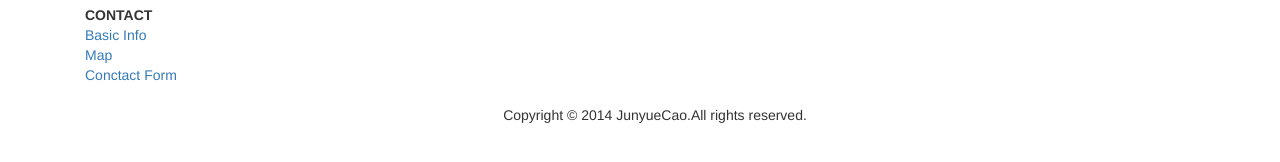
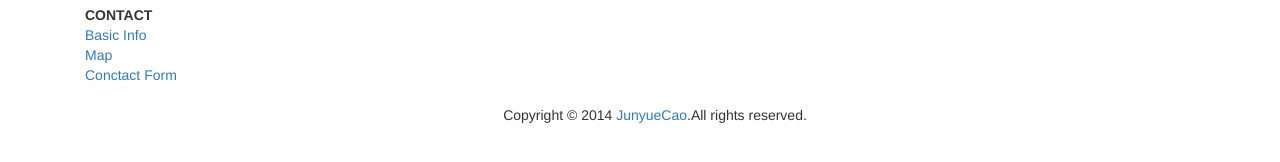
Before and after one commit to junyuecao/junyuecao.github.io, a Jekyll site: the page built from index.md, in a window 1280 px wide. Shown: the part 700-862 px from the top of the page. Built offline with Jekyll 4.4.1, drawn with Linux system fonts in a browser that asks for light colours; nearby versions of some CDN libraries; library files that are not in the unit come from our copies; comment, search, counter and statistics services are not loaded.

Commit message:
add profile

```diff
--- a/_includes/themes/bootflat/default.html
+++ b/_includes/themes/bootflat/default.html
@@ -131,7 +131,7 @@
                     <dd class="nav-item"><a href="#">Conctact Form</a></dd>
                   </dl>
                 </div>
-                <div class="footer-copyright text-center">Copyright © 2014 JunyueCao.All rights reserved.</div>
+                <div class="footer-copyright text-center">Copyright © 2014 <a href="https://plus.google.com/+JunyueCao?rel=author">JunyueCao</a>.All rights reserved.</div>
               </div>
             </div>
           </div>
```
